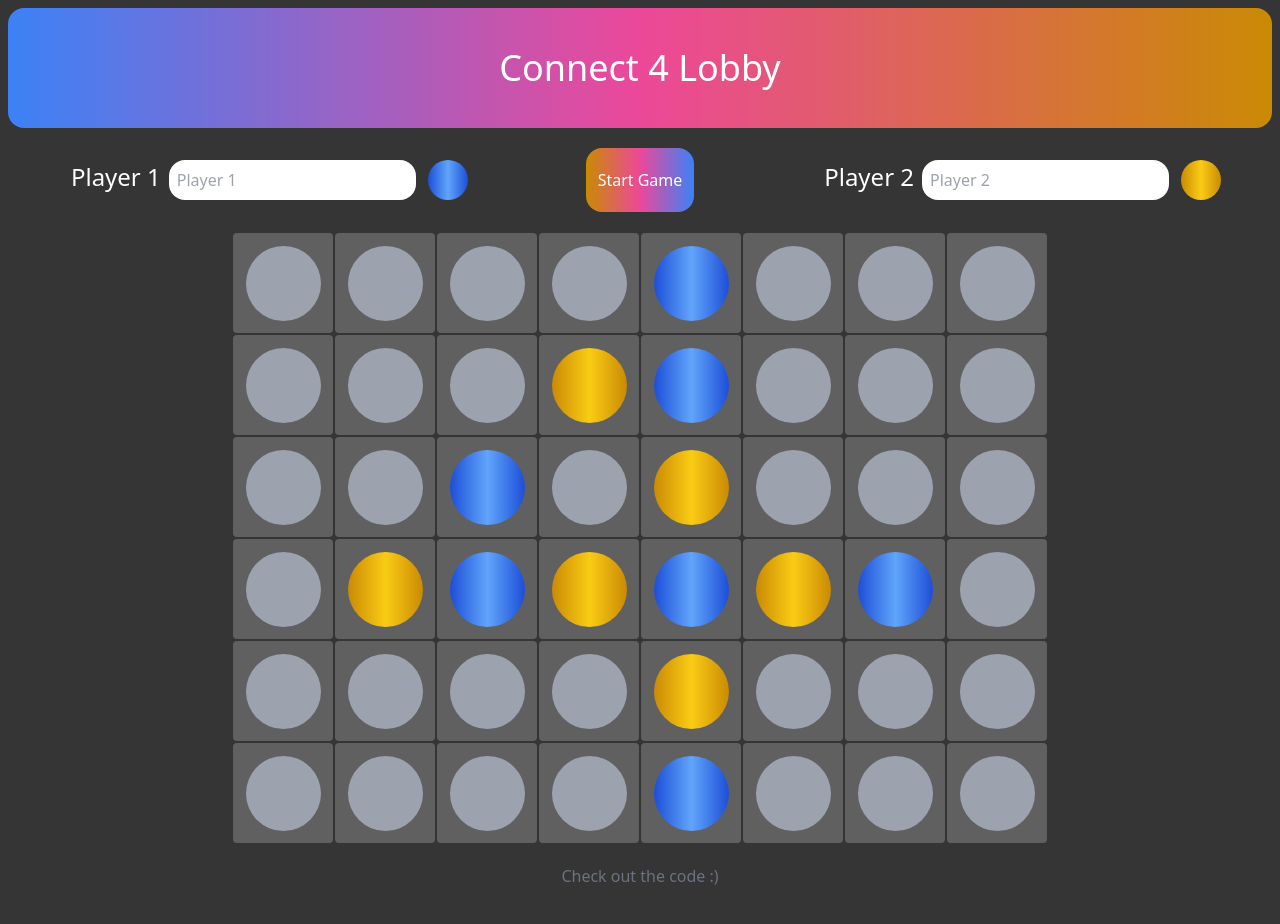
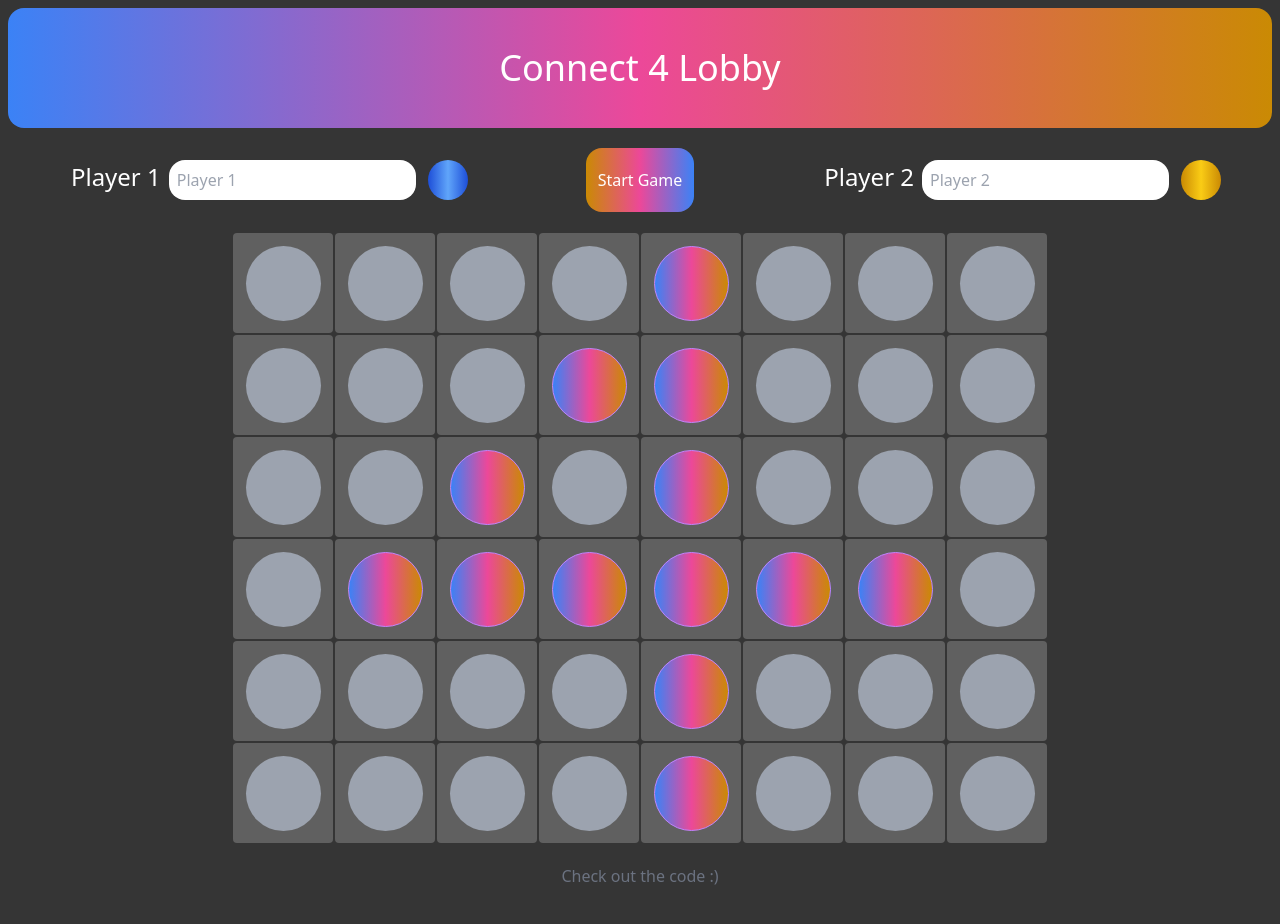
Before and after one commit to corith/lapin4, a React (Create React App) app: page / in a window 1280 px wide. Shown: the top 924 px of the page. Built offline with nearby package versions, Linux system fonts and the light colour scheme.

Commit message:
minor bug fixes and small cosmetic changes. Didn't feel like making a PR...

```diff
--- a/src/App.js
+++ b/src/App.js
@@ -2,7 +2,7 @@ import './App.css';
 import {GameBoardComponent} from "./components/GameBoardComponent";
 import {GameHeader} from "./components/GameHeader";
 import {SetUpGameComponent} from "./components/SetUpGameComponent";
-import {useState} from "react";
+import {useEffect, useState} from "react";
 import {Player} from "./models/Player";
 import {Footer} from "./components/Footer";
 
@@ -13,12 +13,12 @@ function App() {
     const [isLive , setIsLive] = useState(false)
     const [thereIsAWinner, setIsAWinner] = useState(false)
     const [board ,setBoard] = useState([
-        [null,null,null,null,1,null,null,null],
-        [null,null,null,2,1,null,null,null],
-        [null,null,1,null,2,null,null,null],
-        [null,2,1,2,1,2,1,null],
-        [null,null,null,null,2,null,null,null],
-        [null,null,null,null,1,null,null,null],
+        [null,null,null,null,3,null,null,null],
+        [null,null,null,3,3,null,null,null],
+        [null,null,3,null,3,null,null,null],
+        [null,3,3,3,3,3,3,null],
+        [null,null,null,null,3,null,null,null],
+        [null,null,null,null,3,null,null,null],
     ])
 
   return (
--- a/src/components/Cell.js
+++ b/src/components/Cell.js
@@ -5,10 +5,11 @@ export const Cell = ({playerNumber , cIndex, takeTurn}) => {
     let color1W = 'bg-gradient-to-r from-blue-700 via-green-400 to-blue-700 border border-green-400 animate-pulse'
     let color2 = 'bg-gradient-to-r from-yellow-600 via-yellow-400 to-yellow-600'
     let color2W = 'bg-gradient-to-r from-yellow-600 via-green-400 to-yellow-600 border border-green-400 animate-pulse'
+    let fourLogo = 'bg-gradient-to-r from-blue-500 via-pink-500 to-yellow-600 border border-purple-400'
 
     return (
         <div className='gameCell rounded flex justify-center items-center' onClick={(e) => {takeTurn(cIndex)}}>
-            <div className={(playerNumber === 0 ? color1 : playerNumber === 2 ? 'bg-gray-400' : playerNumber === 3 ? 'bg-red-600' : playerNumber === 4 ? color1W : playerNumber === 5 ? color2W : color2)
+            <div className={(playerNumber === 0 ? color1 : playerNumber === 2 ? 'bg-gray-400' : playerNumber === 3 ? fourLogo : playerNumber === 4 ? color1W : playerNumber === 5 ? color2W : color2)
                 + ' rounded-full h-3/4 w-3/4'}>
             </div>
         </div>
--- a/src/components/GameBoardComponent.js
+++ b/src/components/GameBoardComponent.js
@@ -12,7 +12,6 @@ export const GameBoardComponent = ({isLive, whoseTurn, setTurn, board, p1, p2, t
                     if (!checkForWinner()) {
                         setTurn(whoseTurn === 1 ? 2 : 1)
                     }
-                    console.log(board)
                     break
                 }
             }
@@ -34,7 +33,6 @@ export const GameBoardComponent = ({isLive, whoseTurn, setTurn, board, p1, p2, t
         let connected = 1
         for (let x = 1; x < 4; x++) {
             if (board[i][z+x] === num) {
-                console.log("counting a horizontal")
                 connected += 1
             }
         }
@@ -119,7 +117,7 @@ export const GameBoardComponent = ({isLive, whoseTurn, setTurn, board, p1, p2, t
                     let connected = checkHoriz(i, z, num) === 4 ? 4 : checkVert(i,z,num) === 4 ? 4 : checkDiag(i,z,num)
 
                     if (connected === 4) {
-                        alert((num === 1 ? p1.name : p2.name) + " wins")
+                        alert((num === 1 ? p1.name : p2.name) + " wins!!!")
                         setWinner(true)
                         return true
                     }
--- a/src/components/SetUpGameComponent.js
+++ b/src/components/SetUpGameComponent.js
@@ -9,14 +9,15 @@ export const SetUpGameComponent = ({setP1, setP2, setIsLive, isLive, setBoard, s
             // reset game
             if (window.confirm("Starting a new game will wipe all progress...") === true) {
                 setBoard([
-                    [null,null,null,null,1,null,null,null],
-                    [null,null,null,2,1,null,null,null],
-                    [null,null,1,null,2,null,null,null],
-                    [null,2,1,2,1,2,1,null],
-                    [null,null,null,null,2,null,null,null],
-                    [null,null,null,null,1,null,null,null],
+                    [null,null,null,null,3,null,null,null],
+                    [null,null,null,3,3,null,null,null],
+                    [null,null,3,null,3,null,null,null],
+                    [null,3,3,3,3,3,3,null],
+                    [null,null,null,null,3,null,null,null],
+                    [null,null,null,null,3,null,null,null],
                 ])
                 setIsLive(false)
+                setWinner(false)
             }
         } else {
             setIsLive(true)
@@ -29,8 +30,8 @@ export const SetUpGameComponent = ({setP1, setP2, setIsLive, isLive, setBoard, s
                 [null,null,null,null,null,null,null,null],
                 [null,null,null,null,null,null,null,null],
             ])
+            setWinner(false)
         }
-        setWinner(false)
     }
 
 
```
